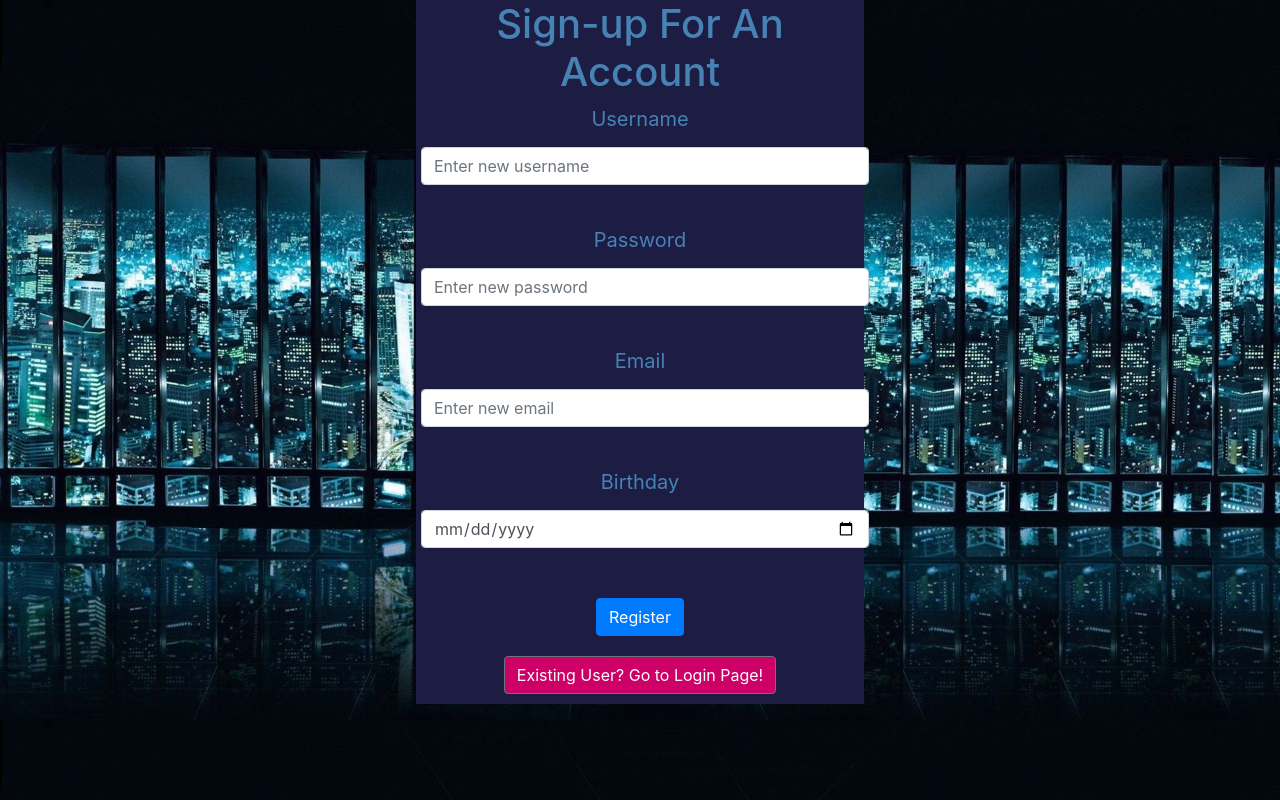
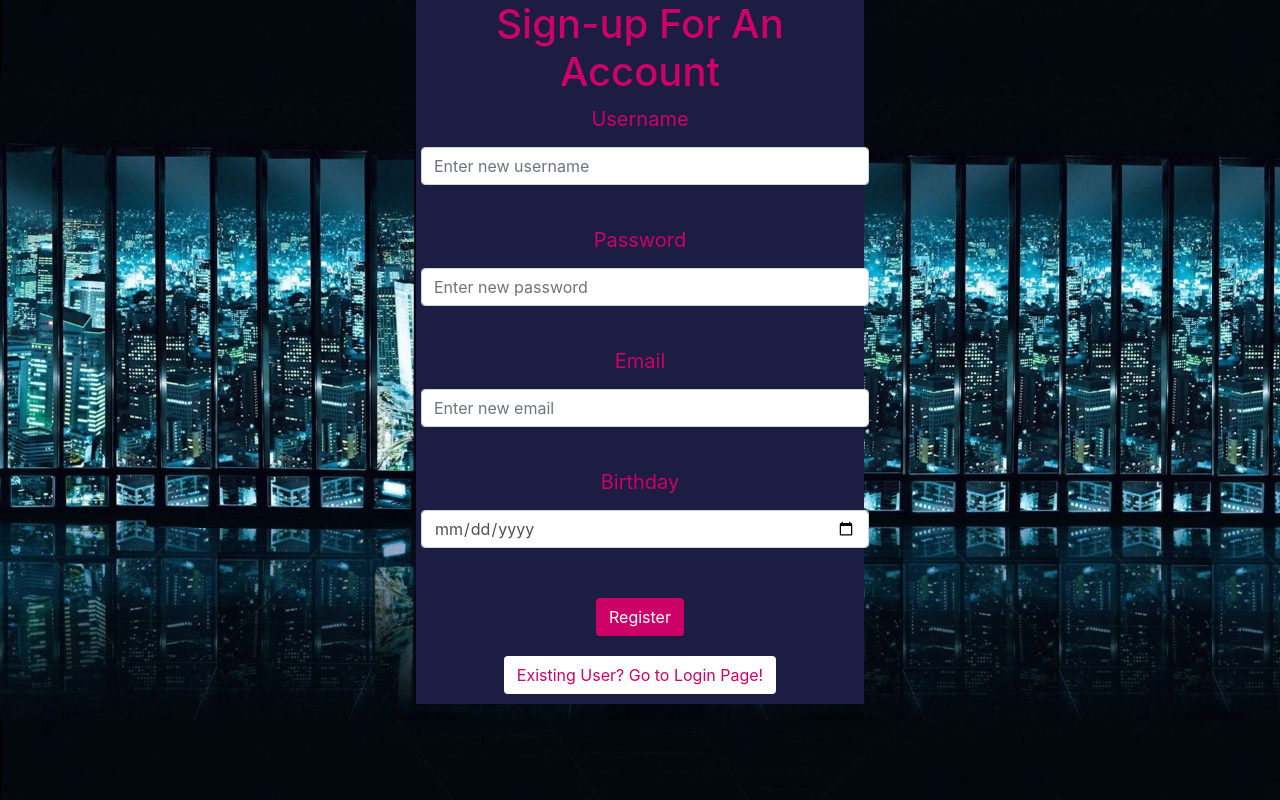
Before and after one commit to yueymiqua/flix-for-fun-client, a React (Vite) app: page /register in a window 1280 px wide. Built offline with nearby package versions, Linux system fonts and the light colour scheme; no server answers.

Commit message:
updated scss styles

```diff
--- a/src/components/login-view/login-view.jsx
+++ b/src/components/login-view/login-view.jsx
@@ -65,7 +65,7 @@ export function LoginView(props) {
     <Form className="login-form justify-content-md-center">
       <h1 className="login-title">Login to Flix-For-Fun!</h1>
       <Form.Group>
-        <Form.Label>Username</Form.Label>
+        <Form.Label className="login-label">Username</Form.Label>
         <Form.Control type="text" placeholder="Enter username" onChange={e => setField('username', e.target.value)} isInvalid={!!errors.username}/>
         <Form.Control.Feedback type='invalid'>
           { errors.username }
@@ -73,17 +73,17 @@ export function LoginView(props) {
       </Form.Group>
       <br></br>
       <Form.Group>
-        <Form.Label>Password</Form.Label>
+        <Form.Label className="login-label">Password</Form.Label>
         <Form.Control type="password" placeholder="Enter password" onChange={e => setField('password', e.target.value)} isInvalid={!!errors.password} />
         <Form.Control.Feedback type='invalid'>
           { errors.password }
         </Form.Control.Feedback>
       </Form.Group>
       <br></br>
-      <Button variant="primary" type="submit" onClick={handleSubmit}>Submit</Button>
+      <Button className="custom-button" variant="default" type="submit" onClick={handleSubmit}>Submit</Button>
       <br></br>
       <Link to="/register">
-        <Button className="go-to-registration-button" variant="secondary" type="button">New User? Go to Registration Page!</Button>
+        <Button className="inverse-custom-button" variant="default" type="button">New User? Go to Registration Page!</Button>
       </Link>
     </Form>
   );
--- a/src/components/login-view/login-view.scss
+++ b/src/components/login-view/login-view.scss
@@ -1,5 +1,4 @@
-$primary-color:rgb(29, 29, 68);
-$secondary-color: #cc0066;
+@import '../main-view/flix-for-fun-styles.scss';
 
 body {
     background-image: url("../../../IMG/movies\ wallpaper.jpg");
@@ -27,10 +26,6 @@ button {
     background-color: $primary-color;
 }
 
-.go-to-registration-button {
-    background: $secondary-color;
-}
-
-.login-title {
+.login-title, .login-label {
     color: $secondary-color;
 }
--- a/src/components/registration-view/registration-view.jsx
+++ b/src/components/registration-view/registration-view.jsx
@@ -72,9 +72,9 @@ export function RegistrationView(props) {
 
   return (
     <Form className="registration-form justify-content-md-center">
-      <h1>Sign-up For An Account</h1>
+      <h1 className="registration-title">Sign-up For An Account</h1>
       <Form.Group>
-        <Form.Label>Username</Form.Label>
+        <Form.Label className="registration-label">Username</Form.Label>
         <Form.Control type="text" placeholder="Enter new username" onChange={e => setField('username', e.target.value)} isInvalid={!!errors.username}/>
         <Form.Control.Feedback type='invalid'>
           { errors.username }
@@ -82,7 +82,7 @@ export function RegistrationView(props) {
       </Form.Group>
       <br></br>
       <Form.Group>
-        <Form.Label>Password</Form.Label>
+        <Form.Label className="registration-label">Password</Form.Label>
         <Form.Control type="password" placeholder="Enter new password" onChange={e => setField('password', e.target.value)} isInvalid={!!errors.password}/>
         <Form.Control.Feedback type='invalid'>
           { errors.password }
@@ -90,7 +90,7 @@ export function RegistrationView(props) {
       </Form.Group>
       <br></br>
       <Form.Group>
-        <Form.Label>Email</Form.Label>
+        <Form.Label className="registration-label">Email</Form.Label>
         <Form.Control type="email"  placeholder="Enter new email" onChange={e => setField('email', e.target.value)} isInvalid={!!errors.email}/>
         <Form.Control.Feedback type='invalid'>
           { errors.email }
@@ -98,14 +98,14 @@ export function RegistrationView(props) {
       </Form.Group>
       <br></br>
       <Form.Group>
-        <Form.Label>Birthday</Form.Label>
+        <Form.Label className="registration-label">Birthday</Form.Label>
         <Form.Control type="date" onChange={e=> setField('birthday',e.target.value)}/>
       </Form.Group>
       <br></br>
-      <Button variant="primary" type="submit" onClick={handleRegister}>Register</Button>
+      <Button className="custom-button" variant="default" type="submit" onClick={handleRegister}>Register</Button>
       <br></br>
       <Link to={`/`}>
-        <Button className="go-to-login-button" variant="secondary" type="button">Existing User? Go to Login Page!</Button>
+        <Button className="inverse-custom-button" variant="default" type="button">Existing User? Go to Login Page!</Button>
       </Link>
     </Form>
   );
--- a/src/components/registration-view/registration-view.scss
+++ b/src/components/registration-view/registration-view.scss
@@ -1,6 +1,4 @@
-$primary-color:rgb(29, 29, 68);
-$secondary-color: #cc0066;
-
+@import '../main-view/flix-for-fun-styles.scss';
 
 .registration-form {
     width: 35vw;
@@ -9,6 +7,6 @@ $secondary-color: #cc0066;
     background-color: $primary-color;
 }
 
-.go-to-login-button {
-    background: $secondary-color;
+.registration-label, .registration-title {
+    color: $secondary-color;
 }
```
Also changed, not shown: 4 other files (tests, documents, lock files or other folders).
